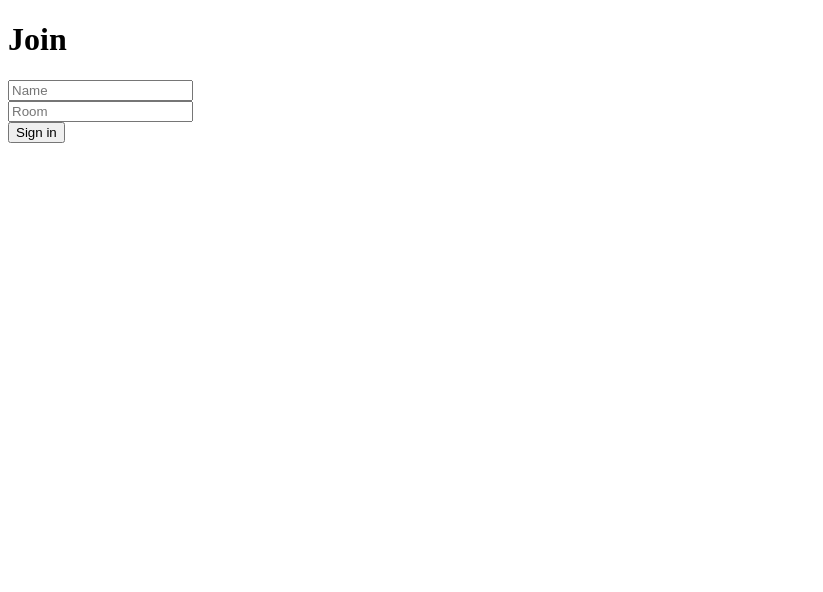
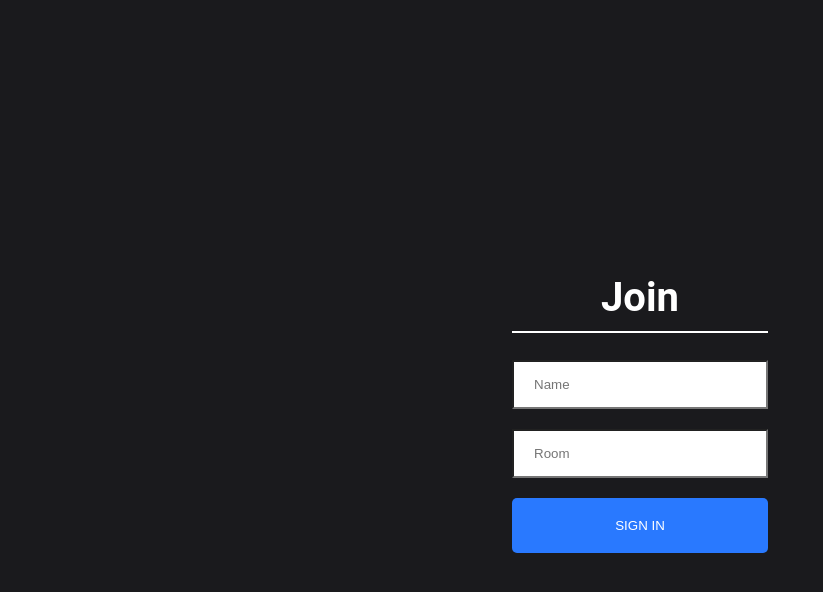
Before and after one commit to davmcgregor/react-chat-app, a React (Create React App) app in the folder client/: page / in a window 1280 px wide. Shown: the top 592 px of the page, without its empty margins (0-823 px from the left). Built offline with nearby package versions, Linux system fonts and the light colour scheme.

Commit message:
Add Join.css

```diff
--- a/client/src/components/Join/Join.css
+++ b/client/src/components/Join/Join.css
@@ -0,0 +1,71 @@
+html, body {
+  font-family: 'Roboto', sans-serif;
+  padding: 0;
+  margin: 0;
+}
+
+#root {
+  height: 100vh;
+}
+
+* {
+  box-sizing: border-box;
+}
+
+.joinOuterContainer {
+  display: flex;
+  justify-content: center;
+  text-align: center;
+  height: 100vh;
+  align-items: center;
+  background-color: #1A1A1D;
+}
+
+.joinInnerContainer {
+  width: 20%;
+}
+
+.joinInput {
+  border-radius: 0;
+  padding: 15px 20px;
+  width: 100%;
+}
+
+.heading {
+  color: white;
+  font-size: 2.5em;
+  padding-bottom: 10px;
+  border-bottom: 2px solid white;
+}
+
+.button {
+    color: #fff !important;
+    text-transform: uppercase;
+    text-decoration: none;
+    background: #2979FF;
+    padding: 20px;
+    border-radius: 5px;
+    display: inline-block;
+    border: none;
+    width: 100%;
+}
+
+.mt-20 {
+  margin-top: 20px;
+}
+
+@media (min-width: 320px) and (max-width: 480px) {
+  .joinOuterContainer {
+    height: 100%;
+  }
+
+  .joinInnerContainer {
+    width: 90%;
+  }
+
+
+}
+
+button:focus {
+  outline: 0;
+}
```
